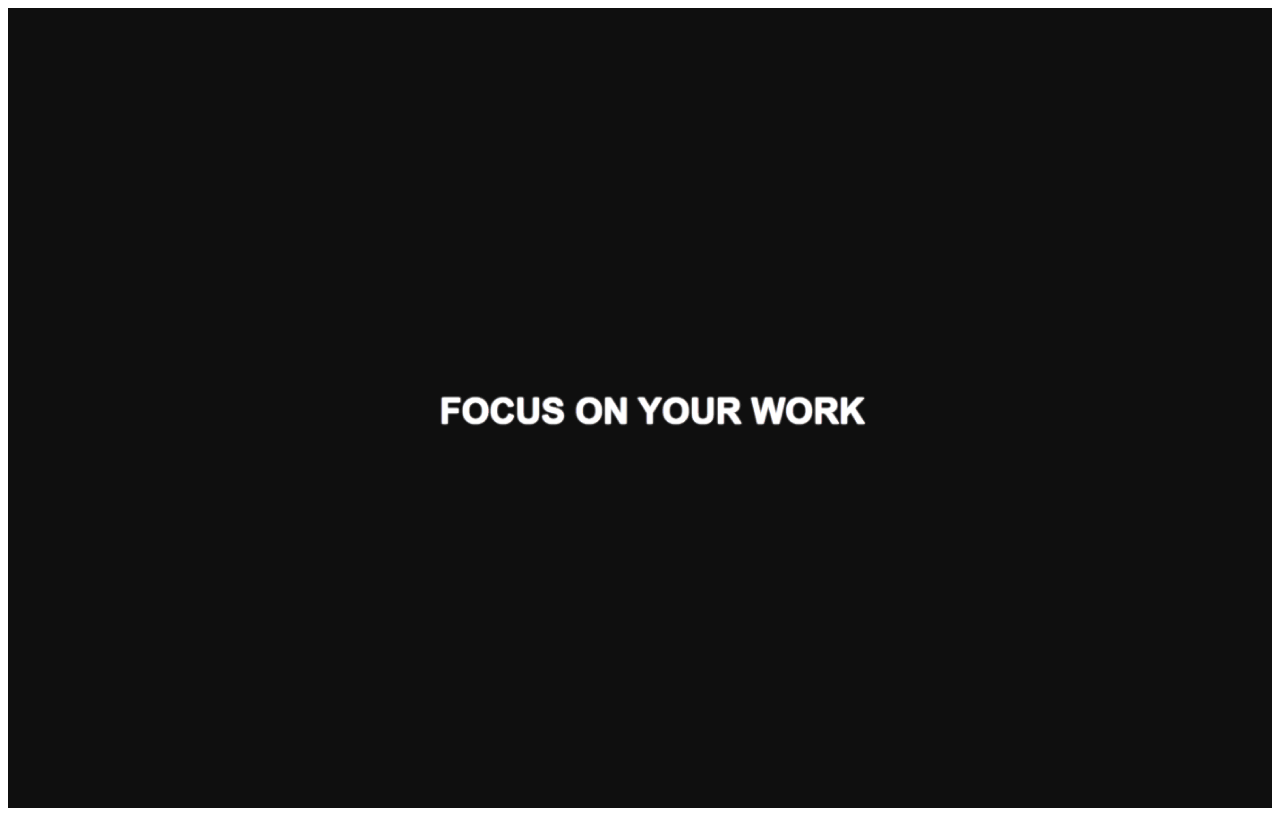
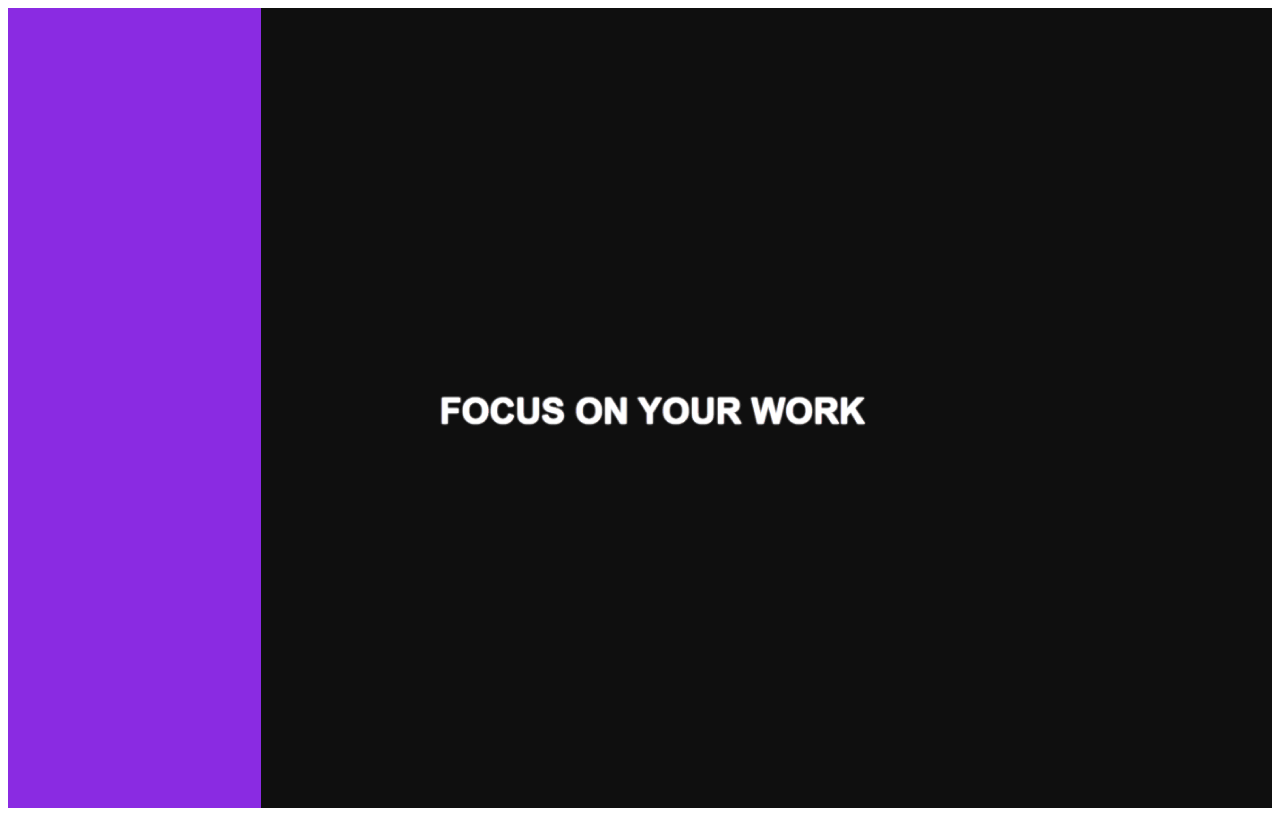
Before and after one commit to Muddassir1171/slide, a plain HTML site: page index.html in a window 1280 px wide. Drawn offline with Linux system fonts and the light colour scheme.

Commit message:
left area of slide added

```diff
--- a/index.html
+++ b/index.html
@@ -8,7 +8,9 @@
 </head>
 <body>
 
-    <div class="slideFull"></div>
+    <div class="slideFull">
+        <div class="leftBox"></div>
+    </div>
 
 </body>
 </html>
--- a/style.css
+++ b/style.css
@@ -5,3 +5,9 @@
     background-repeat: no-repeat;
     background-size: cover;
 }
+
+.leftBox{
+    width: 20%;
+    height: 100%;
+    background-color: blueviolet;
+}
```
